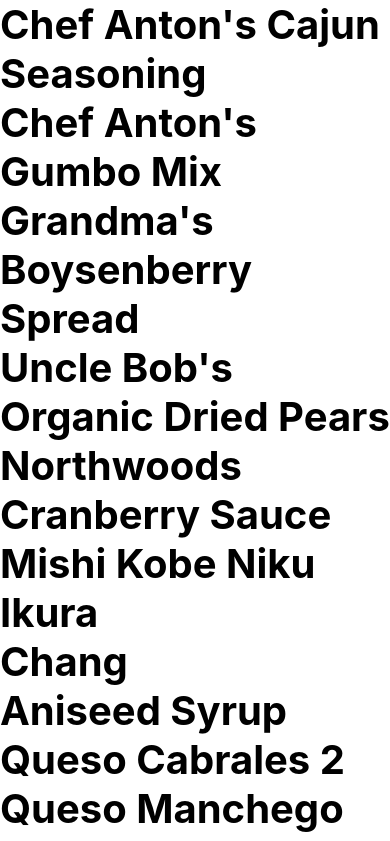
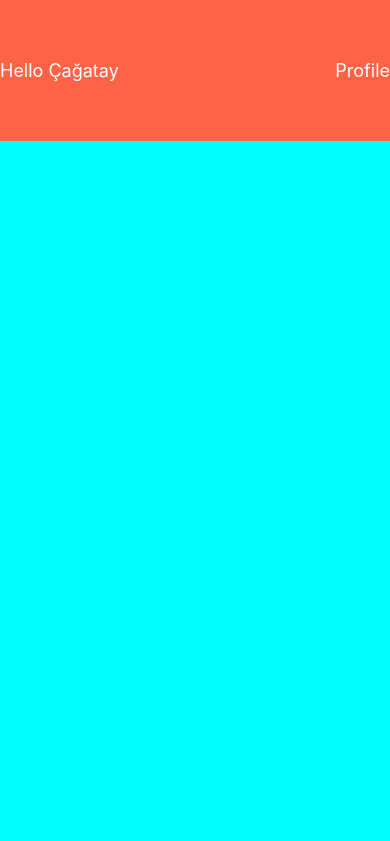
Before and after one commit to yakintech/linktera-react-native-tutorial, a React Native app: screen / in a window 390 px wide. Shown: the top 841 px of the page. Built offline with nearby package versions, Linux system fonts and the light colour scheme.

Commit message:
flexbox yapısı

```diff
--- a/App.js
+++ b/App.js
@@ -8,12 +8,13 @@ import ProductBox from './src/stateSample/ProductBox'
 import TodoScreen from './src/stateSample/TodoScreen'
 import ArrayStateSample from './src/stateSample/ArrayStateSample'
 import ProductList from './src/flatListSample/ProductList'
+import FlexSample from './src/flexSample/FlexSample'
 
 const App = () => {
 
   return (<>
-    <SafeAreaView>
-     <ProductList></ProductList>
+    <SafeAreaView style={{flex:1}}>
+     <FlexSample></FlexSample>
     </SafeAreaView>
 
   </>
--- a/src/flatListSample/ProductList.js
+++ b/src/flatListSample/ProductList.js
@@ -1,25 +1,45 @@
-import { View, Text, FlatList } from 'react-native'
-import React from 'react'
+import { View, Text, FlatList, TouchableOpacity, ActivityIndicator, Button } from 'react-native'
+import React, {useState} from 'react'
 import { productsData } from '../data/productsData'
+
 
 const ProductList = () => {
 
+  const [products, setproducts] = useState([]);
+  const [loading, setloading] = useState(true)
 
-  const renderItem = ({item}) => {
-      return <Text style={{fontSize:40, fontWeight:'bold'}}>{item.name}</Text>
+
+  const renderItem = ({ item }) => {
+    return <Text style={{ fontSize: 20, fontWeight: 'bold' }}>{item.name}</Text>
   }
 
-  return (
+  return (<>
     <View>
+      <Button title='Close' onPress={() => setloading(false)}></Button>
+
+
+      <ActivityIndicator size='large' animating={loading}>
+      </ActivityIndicator>
+
       <FlatList
         data={productsData}
         renderItem={renderItem}
         keyExtractor={item => item.id}
-          onScrollEndDrag={(e) => console.log("END",e)}
+        onScrollEndDrag={(e) => console.log("END", e)}
       >
 
       </FlatList>
+
+
+
+      {/* <TouchableOpacity onPress={() => alert("Hello Çağatay-Ayşe")}>
+        <Text>Çağatay</Text>
+        <Text>Ayşe</Text>
+      </TouchableOpacity> */}
+
     </View>
+  </>
+
   )
 }
 
--- /dev/null
+++ b/src/flexSample/FlexSample.js
@@ -0,0 +1,25 @@
+import { View, Text } from 'react-native'
+import React from 'react'
+
+const FlexSample = () => {
+
+    let textStyle = {
+        color: 'tomato',
+        borderWidth: 1
+    }
+
+    return (
+        <View style={{flex:1}}>
+            {/* <Text style={textStyle}>Style Sample</Text>
+            <Text style={{color:'blue', fontSize:22}}>Style Sample</Text> */}
+                <View style={{backgroundColor:'tomato', flex:1, flexDirection:'row',justifyContent:'space-between', alignItems:'center'}}>
+                    <Text style={{color:'white', fontSize:18}}>Hello Çağatay</Text>
+                    <Text style={{color:'white', fontSize:18}}>Profile</Text>
+
+                </View>
+                <View style={{backgroundColor:'aqua', flex:5}}></View>
+        </View>
+    )
+}
+
+export default FlexSample
```
Also changed, not shown: kaynaklar.txt, notes.txt. Lines whose indentation alone changed are shown as unchanged.
